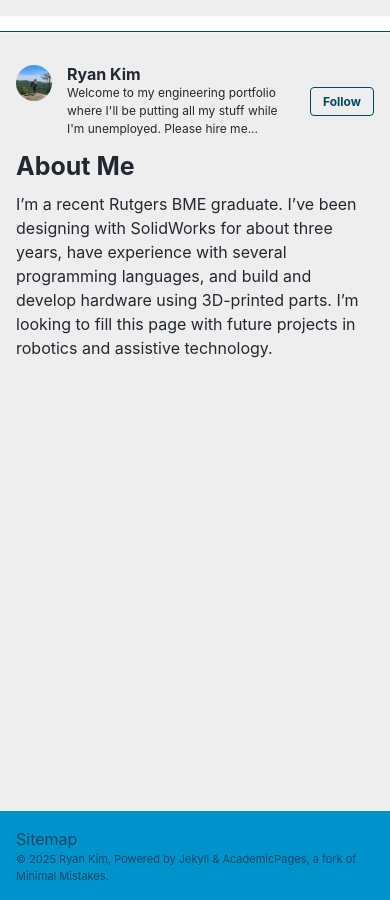
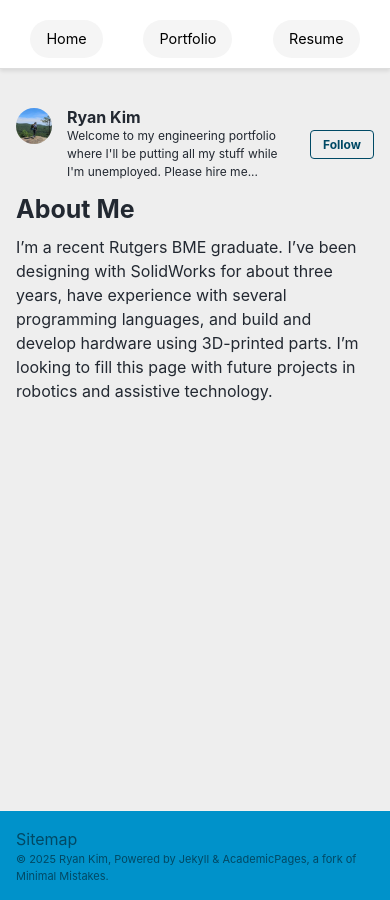
Before and after one commit to Rkydin/rkydin.github.io, a Jekyll site: the page built from _pages/about.md, in a window 390 px wide. Built offline with Jekyll 4.4.1, drawn with Linux system fonts in a browser that asks for light colours; a script that is not in the unit is left out.

Commit message:
Update custom.html

```diff
--- a/_includes/head/custom.html
+++ b/_includes/head/custom.html
@@ -12,77 +12,63 @@
 <meta name="theme-color" content="#ffffff"/>
 
 <style>
-/* Force show masthead on mobile */
+/* Create a simple mobile nav bar */
 @media screen and (max-width: 768px) {
-  .masthead {
-    display: block !important;
-    visibility: visible !important;
-    position: relative !important;
-    z-index: 999 !important;
-    background: #fff !important;
-    border-bottom: 1px solid #f2f3f3 !important;
+  /* Add fixed nav at top */
+  body::before {
+    content: '';
+    display: block;
+    height: 60px;
   }
 
-  .masthead__inner-wrap {
-    display: flex !important;
-    justify-content: space-between !important;
-    align-items: center !important;
-    padding: 0.5em 1em !important;
+  .mobile-nav {
+    display: block !important;
+    position: fixed;
+    top: 0;
+    left: 0;
+    right: 0;
+    background: #fff;
+    border-bottom: 1px solid #ddd;
+    z-index: 9999;
+    padding: 10px;
+    box-shadow: 0 2px 4px rgba(0,0,0,0.1);
   }
 
-  .site-title {
-    display: block !important;
-    font-size: 1.2em !important;
+  .mobile-nav-title {
+    font-size: 1.2em;
+    font-weight: bold;
+    margin: 0;
+    padding: 10px;
   }
 
-  .greedy-nav {
-    display: flex !important;
-    align-items: center !important;
+  .mobile-nav-links {
+    display: flex;
+    justify-content: space-around;
+    margin-top: 10px;
   }
 
-  .greedy-nav__toggle {
-    display: block !important;
-    visibility: visible !important;
-    opacity: 1 !important;
-    padding: 0.5rem !important;
-    margin: 0 !important;
-    background: transparent !important;
-    border: 0 !important;
-    cursor: pointer !important;
+  .mobile-nav-links a {
+    padding: 8px 16px;
+    background: #f5f5f5;
+    border-radius: 20px;
+    text-decoration: none;
+    color: #000;
+    font-size: 0.9em;
   }
+}
 
-  .greedy-nav .visible-links {
+@media screen and (min-width: 769px) {
+  .mobile-nav {
     display: none !important;
-  }
-
-  .greedy-nav .hidden-links {
-    position: absolute !important;
-    top: 100% !important;
-    right: 0 !important;
-    margin-top: 5px !important;
-    background: #fff !important;
-    border: 1px solid #ccc !important;
-    box-shadow: 0 2px 8px rgba(0,0,0,0.1) !important;
-    border-radius: 4px !important;
-    z-index: 1000 !important;
-    min-width: 200px !important;
-  }
-
-  .greedy-nav .hidden-links li {
-    display: block !important;
-  }
-
-  .greedy-nav .hidden-links a {
-    display: block !important;
-    padding: 10px 20px !important;
-    border-bottom: 1px solid #eee !important;
-    color: #000 !important;
-    text-decoration: none !important;
-  }
-
-  .greedy-nav .hidden-links a:hover {
-    background: #f5f5f5 !important;
   }
 }
 </style>
-<!-- end custom head snippets -->
+
+<!-- Mobile Navigation -->
+<div class="mobile-nav">
+  <div class="mobile-nav-links">
+    <a href="/">Home</a>
+    <a href="/portfolio/">Portfolio</a>
+    <a href="/resume/">Resume</a>
+  </div>
+</div>
```
